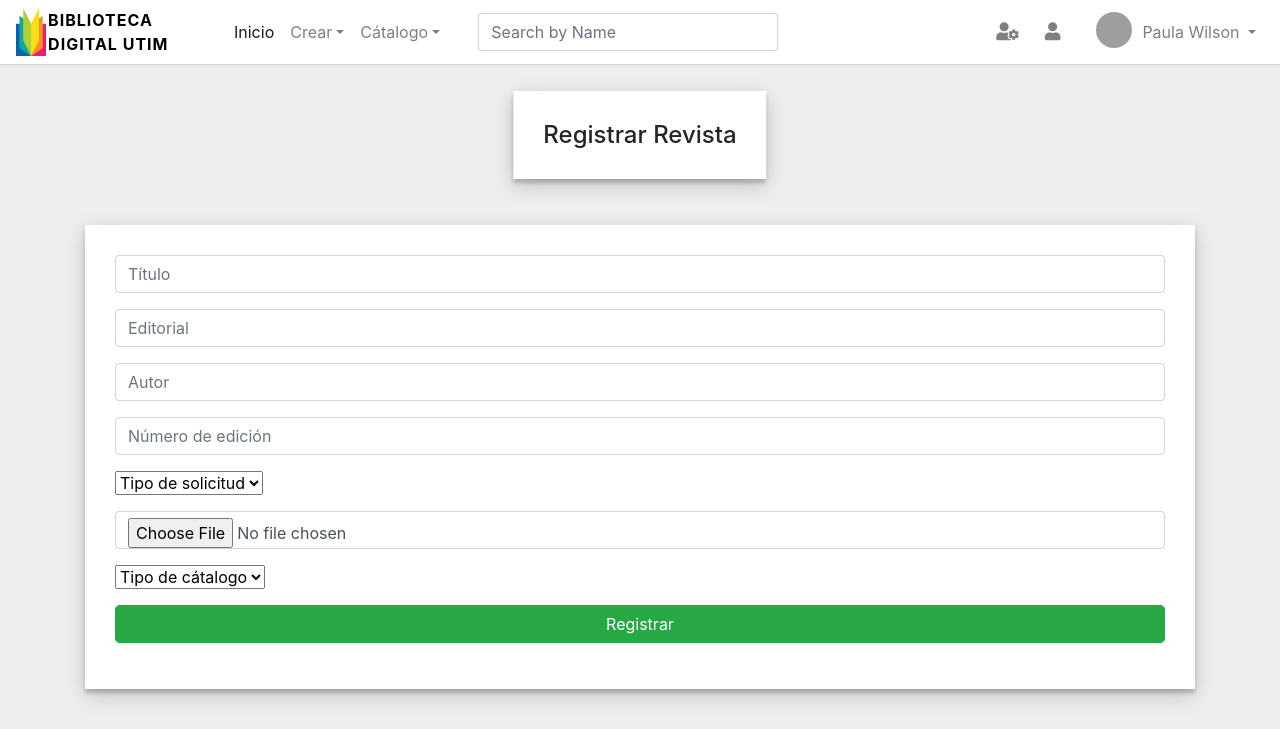
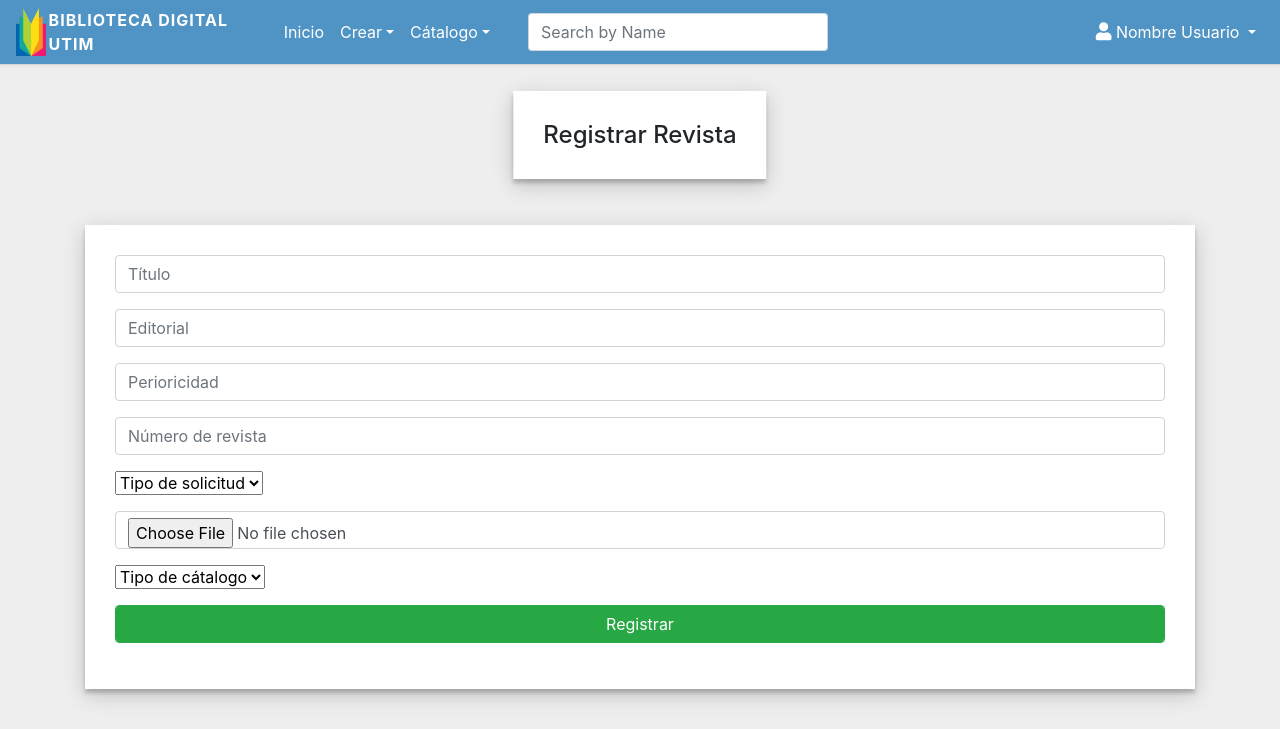
Before and after one commit to eduhsoto/BibliotecaDigital, a PHP site: page /html/registrarRevista.html in a window 1280 px wide. Shown: the top 729 px of the page. Run offline with PHP 8.4, Linux system fonts and the light colour scheme; grey boxes are pictures that could not be loaded.

Commit message:
Cambios
Registro de personal, cambio del color de fondo a azul.

```diff
--- a/css/catalogo.css
+++ b/css/catalogo.css
@@ -5,7 +5,7 @@ body{
 
 .biblioteca{
 margin: auto;
-color: black;
+color: white;
 margin-left: 1%;
 letter-spacing: 1px;
 font-size: 100%;
@@ -48,6 +48,20 @@ h4{
   box-shadow: 0 4px 4px 0 rgba(0, 0, 0, 0.2), 0 6px 20px 0 rgba(0, 0, 0, 0.19);
 	text-align: center;
 }
+/* color de los elementos del menú */
+.navbar-light .navbar-nav .active>.nav-link, .navbar-light .navbar-nav .nav-link.active, .navbar-light .navbar-nav .nav-link.show, .navbar-light .navbar-nav .show>.nav-link {
+    color: white;
+}
+
+.navbar-light .navbar-nav .nav-link {
+    color: white;
+}
+
+.navbar-light .navbar-toggler {
+    /* color: rgba(255,255,255,.5); */
+    border-color: white;
+}
+
 
 .form-inline {
         display: inline-block;
@@ -56,7 +70,7 @@ h4{
 		padding: 0 !important;
 	}
 	.navbar {
-		background: white;
+		background: #4F94C4;
 		padding-left: 16px;
 		padding-right: 16px;
 		border-bottom: 1px solid #d6d6d6;
--- a/html/index.html
+++ b/html/index.html
@@ -33,7 +33,7 @@
     <div class="container">
       <div class="row justify-content-center" >
         <div class="col-sm-7 col-md-6 col-xs-8 col-lg-5">
-          <form  action="" method="post" class="form-container">
+          <form  action="" method="post" class="form-container" id="registroPersonas">
             <h3 class="text-center">Iniciar Sesión</h3>
 
             <div class="form-group" id="options">
@@ -48,10 +48,10 @@
 
             <div class="form-group">
               <label class="sr-only" for="password" >Contraseña</label>
-              <input class="form-control" type="password" id="password" placeholder="Contraseña">
+              <input class="form-control" type="password" id="nompassword" placeholder="Contraseña">
             </div>
             <div class="form-group">
-              <button type="button" name="button" class="form-control btn btn-success" onclick="">Ingresar</button>
+              <button type="button" name="button" class="form-control btn btn-success" onclick="iniciarSesionPersonal();">Ingresar</button>
             </div>
 
             <div class="form-group">
--- a/html/registrarRevista.html
+++ b/html/registrarRevista.html
@@ -2,7 +2,7 @@
 <html lang="en" >
   <head>
     <meta charset="utf-8">
-      <title>Agregar Libro</title>
+      <title>Agregar Revista</title>
       	<!-- Color y estilo-->
     <meta name="viewport" content="width=device-width, initial-scale=1"/>
     <script src="https://code.jquery.com/jquery-3.3.1.slim.min.js" integrity="sha384-q8i/X+965DzO0rT7abK41JStQIAqVgRVzpbzo5smXKp4YfRvH+8abtTE1Pi6jizo" crossorigin="anonymous"></script>
@@ -26,15 +26,15 @@
           <span class="icon-bar"></span>
     </button>
     </div>
-	<!-- contenido/menu desplegable-->
+    <!-- Collection of nav links, forms, and other content for toggling -->
     <div id="navbarCollapse" class="collapse navbar-collapse justify-content-start">
     <ul class="nav navbar-nav">
       <li class="nav-item active"><a href="crudCatalogo.html" class="nav-link">Inicio</a></li>
       <li class="nav-item dropdown">
         <a data-toggle="dropdown" class="nav-link dropdown-toggle" href="#">Crear<b class="caret"></b></a>
         <ul class="dropdown-menu">
-					<li><a href="#libro" class="dropdown-item" onclick="ocultarVisualizar();">Revista</a></li>
-					<li><a href="#" class="dropdown-item">Revista</a></li>
+          <li><a href="registrarLibro.html" class="dropdown-item">Libro</a></li>
+          <li><a href="registrarRevista.html" class="dropdown-item">Revista</a></li>
         </ul>
       </li>
       <li class="nav-item dropdown">
@@ -45,7 +45,6 @@
         </ul>
       </li>
     </ul>
-    	<!-- ?????-->
     <form class="navbar-form form-inline">
       <div class="input-group search-box">
         <input type="text" id="search" class="form-control" placeholder="Search by Name">
@@ -53,13 +52,10 @@
       </div>
     </form>
     <ul class="nav navbar-nav navbar-right ml-auto">
-			<li class="nav-item"><a href="#" class="nav-link notifications"><i class="fas fa-user-cog"></i></a></li>
-			<li class="nav-item"><a href="#" class="nav-link messages"><i class="fas fa-user"></i></a></li>
       <li class="nav-item dropdown">
-				<a href="#" data-toggle="dropdown" class="nav-link dropdown-toggle user-action"><img src="https://www.tutorialrepublic.com/examples/images/avatar/2.jpg" class="avatar" alt="Avatar"> Paula Wilson <b class="caret"></b></a>
+        <a href="#" data-toggle="dropdown" class="nav-link dropdown-toggle user-action"><i class="fas fa-user"></i> Nombre Usuario <b class="caret"></b></a>
         <ul class="dropdown-menu">
           <li><a href="#" class="dropdown-item"><i class="fa fa-user-o"></i> Profile</a></li>
-					<li><a href="#" class="dropdown-item"><i class="fa fa-calendar-o"></i> Calendar</a></li>
           <li><a href="#" class="dropdown-item"><i class="fa fa-sliders"></i> Settings</a></li>
           <li class="divider dropdown-divider"></li>
           <li><a href="#" class="dropdown-item"><i class="material-icons">&#xE8AC;</i> Logout</a></li>
@@ -86,13 +82,13 @@
     </div>
 
     <div class="form-group">
-      <label class="sr-only" for="autor" >Perioricidad</label>
-      <input class="form-control" type="text" id="autor" placeholder="Autor">
+      <label class="sr-only" for="perioricidad" >Perioricidad</label>
+      <input class="form-control" type="text" id="perioricidad" placeholder="Perioricidad">
     </div>
 
     <div class="form-group">
-      <label class="sr-only" for="noEdicion" >Número de Revista</label>
-      <input class="form-control" type="text" id="noEdicion" placeholder="Número de edición">
+      <label class="sr-only" for="noRevista" >Número de revista</label>
+      <input class="form-control" type="text" id="noRevista" placeholder="Número de revista">
     </div>
 
     <div class="form-group">
--- a/js/index.js
+++ b/js/index.js
@@ -17,6 +17,35 @@ function iniciarSesionAdmin(){
   }
   });
   document.getElementById("registroAdmin").reset();
+  return false;
+}
+
+function iniciarSesionPersonal(){
+  //Obtener valores del select
+  var select = document.getElementById("selecti");
+  //obtener el texto de la opcisón
+  //var opt = select.options[select.selectedIndex].text;
+  //obtener el valor de la opción
+  var opt = select.options[select.selectedIndex].value;
+
+  var userPer = document.getElementById("nomUsuario").value;
+  var passPer = document.getElementById("nompassword").value;
+
+  $.ajax({
+      type:"post",
+      url:"http://localhost/crudbiblioteca/iniciar_sesion_personal.php",
+      data:{phpopcion:opt,phpuserPer:userPer,phppassPer:passPer},
+      dataType:"jsonp",
+      jsonp:"jsoncallback",
+      crossDomain:true,
+      success:function(resp){
+          if(resp.message=="right")
+              location.href ="../html/Catalogo.html";
+          else
+              alert("Usuario o contraseña incorrectos");
+  }
+  });
+  document.getElementById("registroPersonas").reset();
   return false;
 }
 
@@ -64,3 +93,32 @@ function btnMostrarPersonal(){
     });
      return false;
 }
+
+function registrarAlumno(){
+  var matricula = document.getElementById("matriculas").value;
+  var nombreAlumno = document.getElementById("nombre").value;
+  var matricula = document.getElementById("matriculas").value;
+  var matricula = document.getElementById("matriculas").value;
+  var matricula = document.getElementById("matriculas").value;
+  var matricula = document.getElementById("matriculas").value;
+  var matricula = document.getElementById("matriculas").value;
+  var matricula = document.getElementById("matriculas").value;
+
+
+  $.ajax({
+      type:"post",
+      url:"http://localhost/crudbiblioteca/iniciar_sesion_admin.php",
+      data:{phpuser:user,phppass:pass},
+      dataType:"jsonp",
+      jsonp:"jsoncallback",
+      crossDomain:true,
+      success:function(resp){
+          if(resp.message=="right")
+              location.href ="../html/crudCatalogo.html";
+          else
+              alert("Usuario o contraseña incorrectos");
+  }
+  });
+  document.getElementById("registroAdmin").reset();
+  return false;
+}
```
Also changed, not shown: html/catalogo.html (+2 -5 lines), html/crudCatalogo.html (+15 -16 lines), html/registrarLibro.html (renamed from html/agregarLibro.html, +3 -6 lines). Lines whose indentation alone changed are shown as unchanged.
